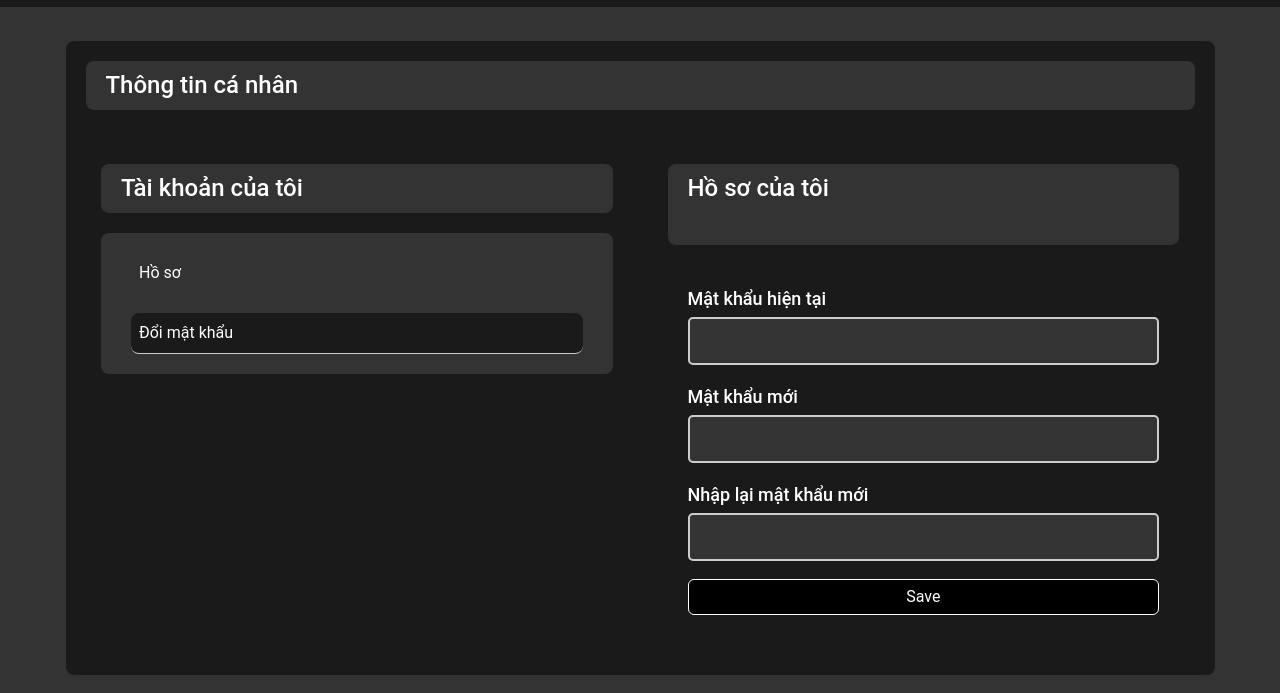
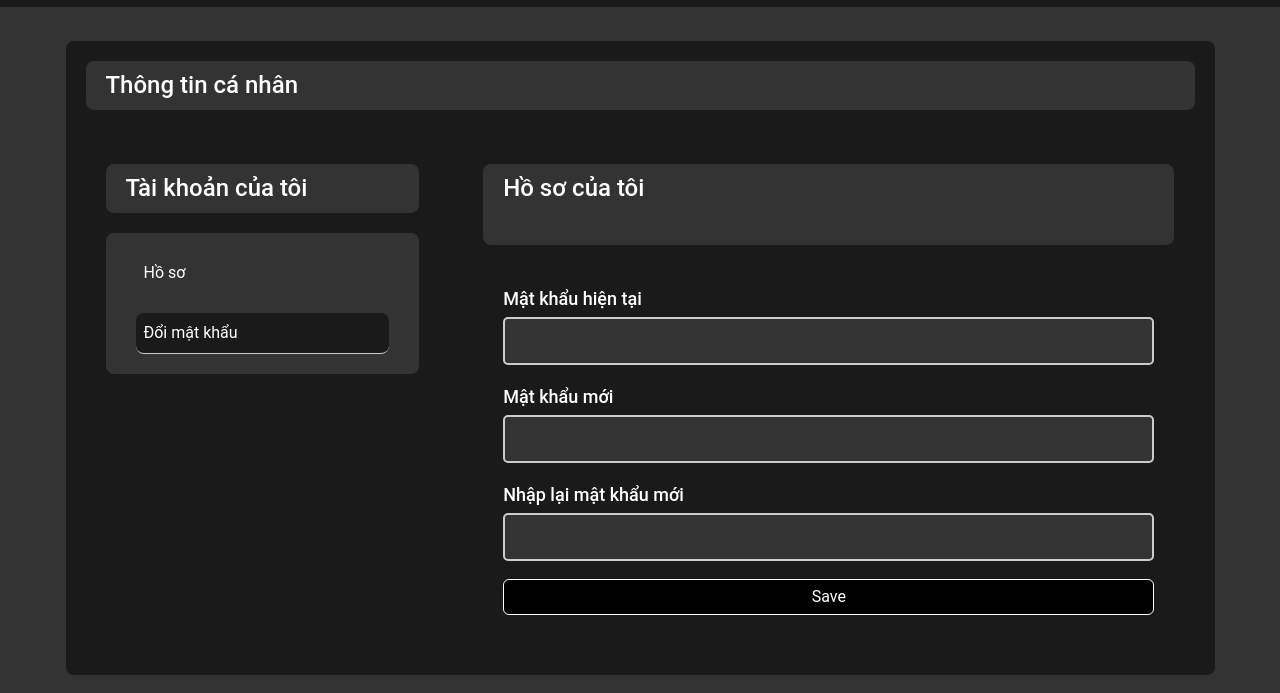
Before and after one commit to phandinhphu/library, a plain HTML site: page changepassword.html in a window 1280 px wide. Shown: the part 53-746 px from the top of the page. Drawn offline with nearby package versions, Linux system fonts and the light colour scheme.

Commit message:
code usage

```diff
--- a/changepassword.html
+++ b/changepassword.html
@@ -91,14 +91,14 @@
 			<div class="container">
                 <div class="grid wide">
                     <div class="row">
-                        <div class="col l-12 component">
+                        <div class="grCol grL-12 component">
                             <div class="title">
                                 <h2 class="title__text">Thông tin cá nhân</h2>
                             </div>
 
                             <div class="component__content">
                                 <div class="row">
-                                    <div class="col c-4">
+                                    <div class="grCol grL-4">
                                         <div class="component">
                                             <div class="title">
                                                 <h3 class="title__text">Tài khoản của tôi</h3>
@@ -116,7 +116,7 @@
                                         </div>
                                     </div>
 
-                                    <div class="col c-8">
+                                    <div class="grCol grL-8">
                                         <div class="component">
                                             <div class="title">
                                                 <h3 class="title__text">Hồ sơ của tôi</h3>
```
Also changed, not shown: userprofile.html (+3 -3 lines).
